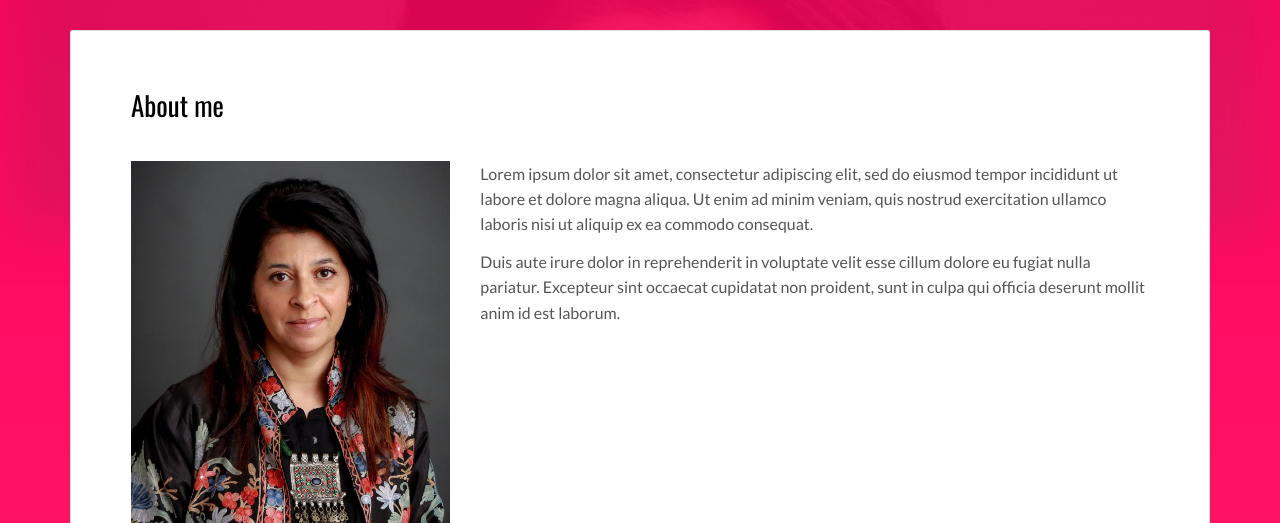
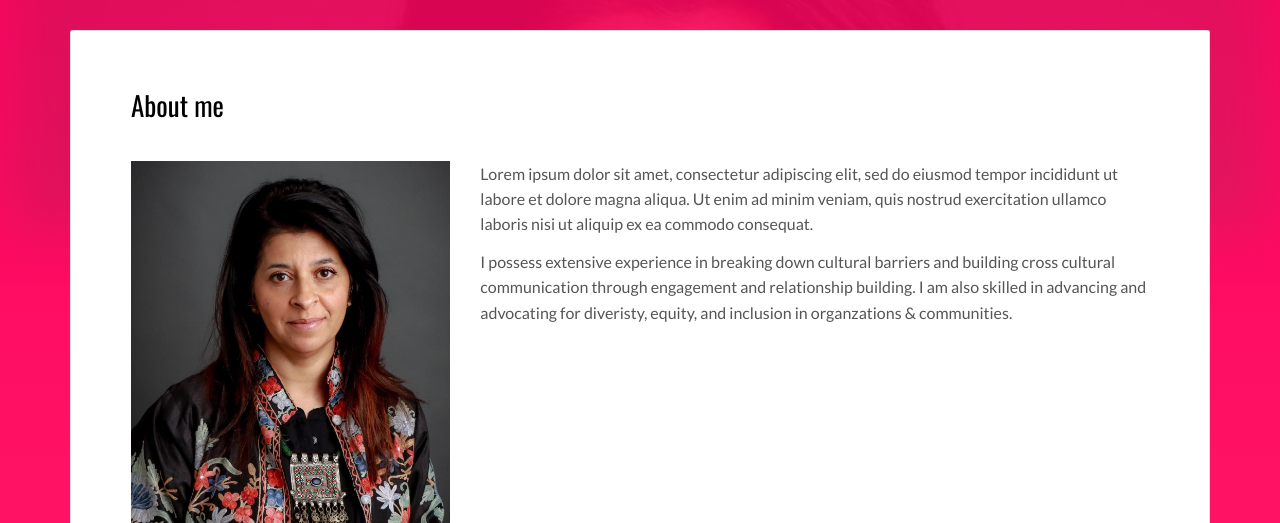
Before and after one commit to ShallaShaharyar/ShallaShaharyar.github.io, a plain HTML site: page index.html in a window 1280 px wide. Shown: the part 277-800 px from the top of the page. Drawn offline with nearby package versions, Linux system fonts and the light colour scheme.

Commit message:
added new

```diff
--- a/index.html
+++ b/index.html
@@ -65,7 +65,7 @@
               <div class="col-md-8">
 
               <p>Lorem ipsum dolor sit amet, consectetur adipiscing elit, sed do eiusmod tempor incididunt ut labore et dolore magna aliqua. Ut enim ad minim veniam, quis nostrud exercitation ullamco laboris nisi ut aliquip ex ea commodo consequat.</p>
-              <p> Duis aute irure dolor in reprehenderit in voluptate velit esse cillum dolore eu fugiat nulla pariatur. Excepteur sint occaecat cupidatat non proident, sunt in culpa qui officia deserunt mollit anim id est laborum.</p>
+              <p>  I possess extensive experience in breaking down cultural barriers and building cross cultural communication through engagement and relationship building. I am also skilled in advancing and advocating for diveristy, equity, and inclusion in organzations & communities.</p>
 
               </div>
             </div>
```
